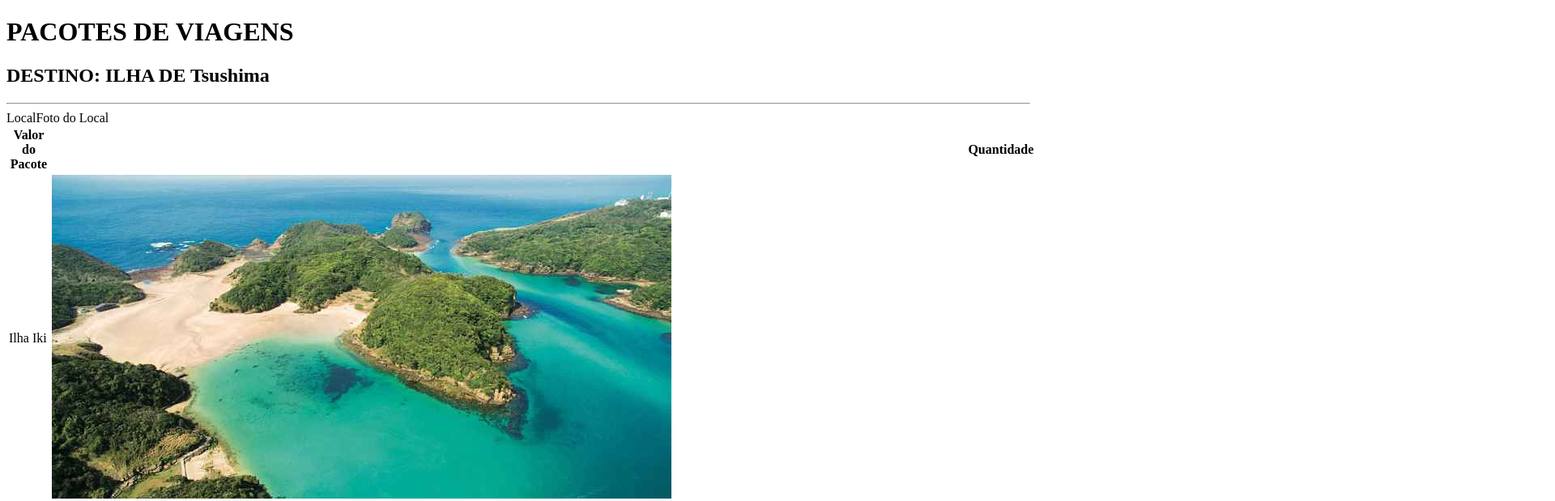
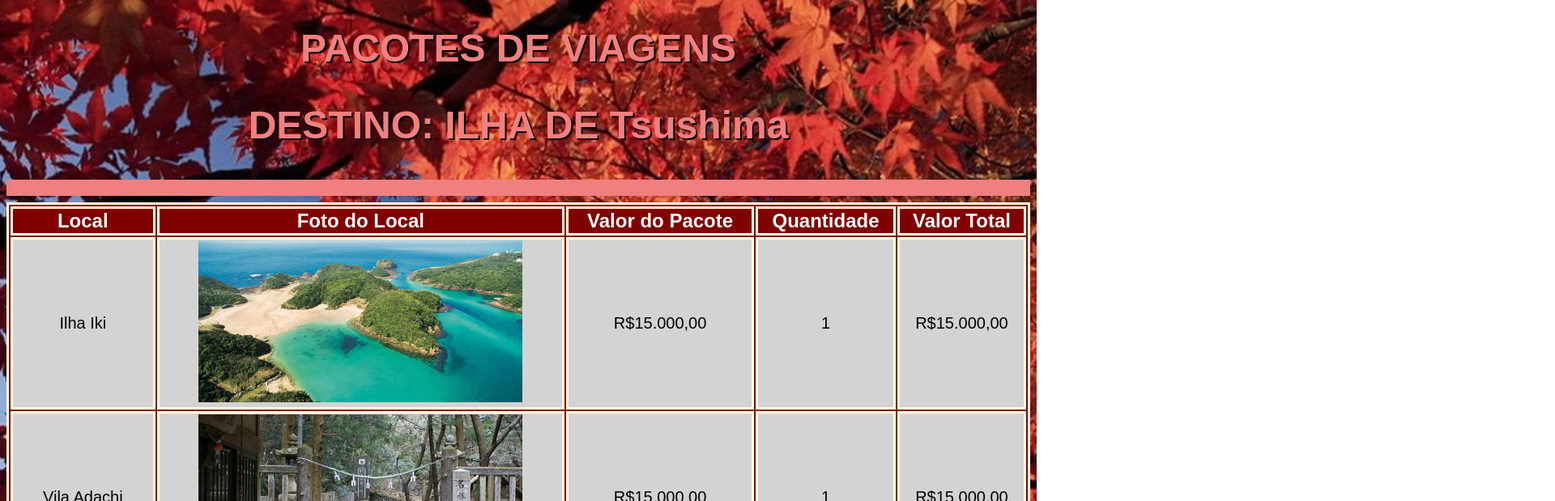
Before and after one commit to isadorabdias-bit/estudos_html, a plain HTML site: page pacote_de_viagens/index.html in a window 1280 px wide. Shown: the top 619 px of the page at 81% size, 1920 px wide, since content can reach past the window. Drawn offline with Linux system fonts and the light colour scheme.

Commit message:
terminamos de estilizar o index no css

```diff
--- a/pacote_de_viagens/css/estilo.css
+++ b/pacote_de_viagens/css/estilo.css
@@ -0,0 +1,79 @@
+body{
+    /* colocar dois pontos para poder sair da pasta css e entrar na pasta imagens */
+    background-image: url("../imagens/japao.jpg");
+    background-repeat: no-repeat;
+    /* backgroud-position: top deichou ela no topo na tela */
+    background-position:top ;
+    /* esticou a imagem para a tela toda */
+    background-size: cover;
+    text-align: center;
+}
+
+img{
+    width: 400px;
+    height: 200px;
+}
+
+h1,
+h2{
+    font-family: Arial, Helvetica, sans-serif;
+    font-size: 48px;
+    color: lightcoral;
+    /* text-shadow é para ter sombriado, ai vc adciona a cor da sombra que vc quer e depois colocamos,
+    o primeiro 2px para definir o tamanho da sombra da parte do top (cima) e da parte do bottom (baixo)
+    da imagem e o segundo 2px é para definir o tamanho do lado left(direito) e do right (esquerdo) da imagem*/
+    text-shadow: black 2px 2px;
+}
+
+#contato{
+    text-align: left;
+    font-size: 30px;
+    border-style: solid;
+    border-color: lightyellow;
+    border-width: 10px;
+    width: 50%;
+    margin: auto;
+}
+
+#tabela{
+    border-style: solid;
+    background-color: maroon;
+    border-color: lightyellow;
+    font-size: 24px;
+    color: white;
+}
+
+th{
+    border-style: solid;
+    background-color: maroon;
+    border-color: lightyellow;
+    font-family: Arial, Helvetica, sans-serif;
+    font-size: 24px;
+    color: white;
+}
+
+td{
+    border-style: solid;
+    background-color: lightgrey;
+    border-color: lightyellow;
+    font-family: Arial, Helvetica, sans-serif;
+    font-size: 20px;
+    color: black;
+}
+
+#botao{
+    color: red;
+    text-shadow: black 1px 1px;
+    text-align: right;
+}
+
+hr{
+    border: 10px solid lightcoral;
+}
+
+footer{
+    font-family: cursive;
+    font-size: xx-large;
+    font-weight: bolder;
+    color: white;
+}
--- a/pacote_de_viagens/index.html
+++ b/pacote_de_viagens/index.html
@@ -16,8 +16,8 @@
     <table width="100%" id="tabela">
 
         <!-- o th é so para o cabeçario da tabela e os outros dados das outras colunas é td dentro de tr -->
-        <tb>Local</tb>
-        <tb>Foto do Local</tb>
+        <th>Local</th>
+        <th>Foto do Local</th>
         <th>Valor do Pacote</th>
         <th>Quantidade</th>
         <th>Valor Total</th>
```
